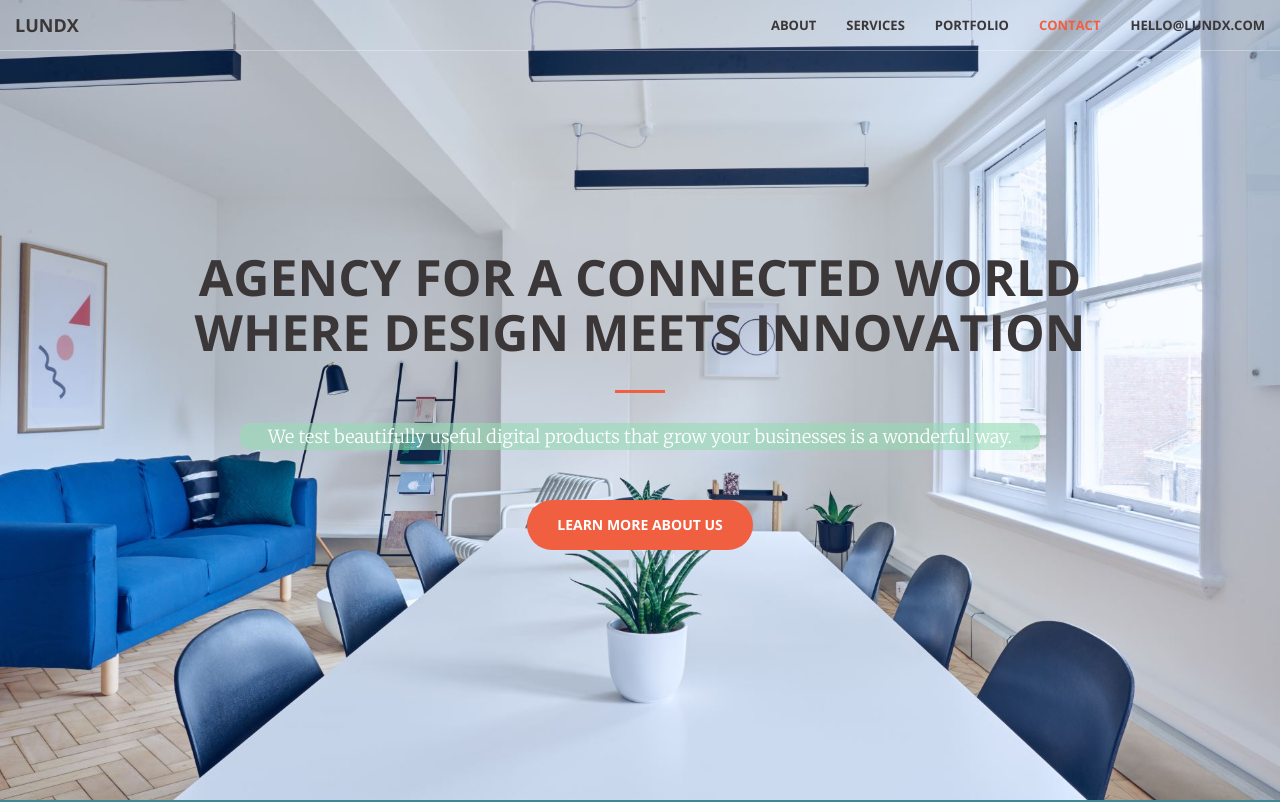
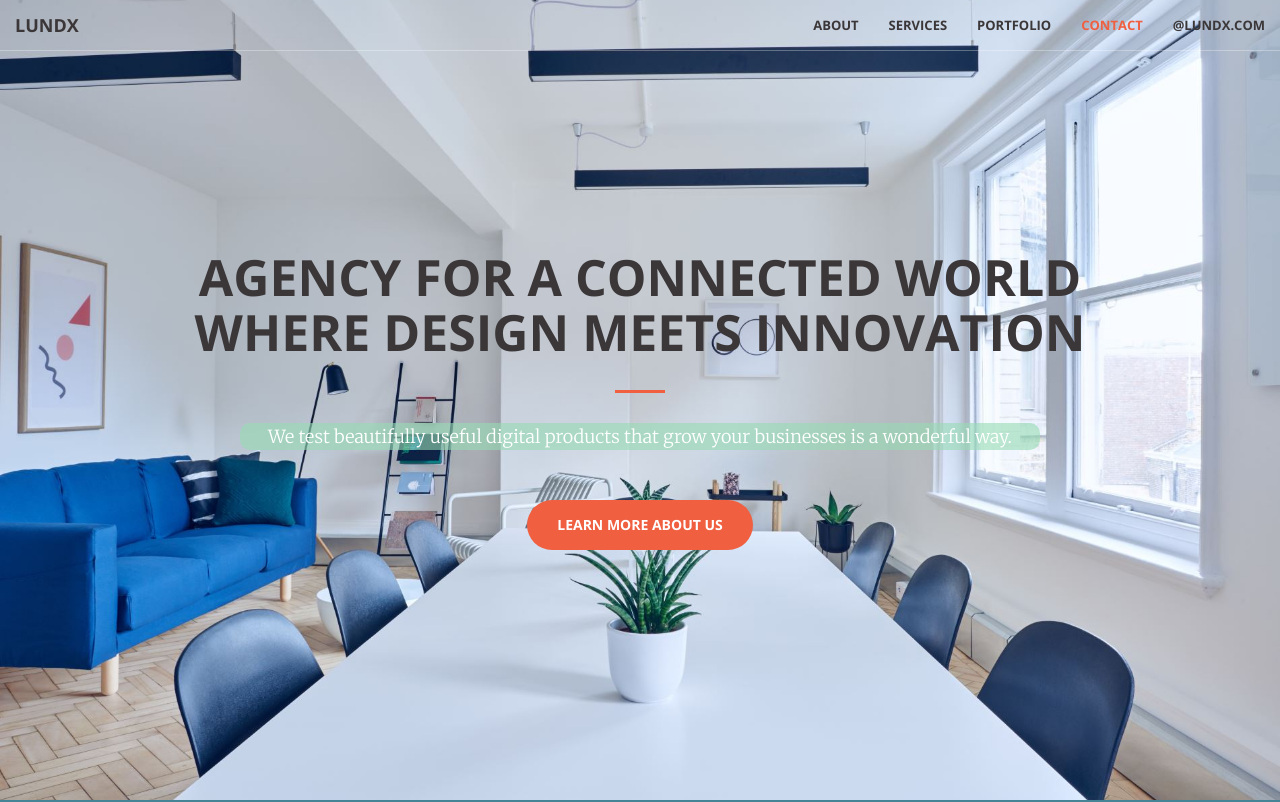
Before and after one commit to omgcatalin/omgcatalin.github.io, a website: page index.html in a window 1280 px wide. Shown: the top 802 px of the page. Drawn offline with nearby package versions, Linux system fonts and the light colour scheme.

Commit message:
Update index.html

```diff
--- a/index.html
+++ b/index.html
@@ -62,7 +62,7 @@
                         <a class="page-scroll" href="#contact">Contact</a>
                     </li>
                     <li>
-                        <a class="page-scroll" href="mailto:hello@lundx.com">hello@lundx.com</a>
+                        <a class="page-scroll" href="-">@lundx.com</a>
                     </li>
                 </ul>
             </div>
@@ -264,7 +264,7 @@
                 </div>
                 <div class="col-lg-4 text-center">
                     <i class="fa fa-envelope-o fa-3x sr-contact"></i>
-                    <p><a href="mailto:hello@lundx.com">hello@lundx.com</a></p>
+                    <p><a href="-">@lundx.com</a></p>
                 </div>
 				<div class="col-lg-8 col-lg-offset-2 text-center">
 				<hr class="black">
```
